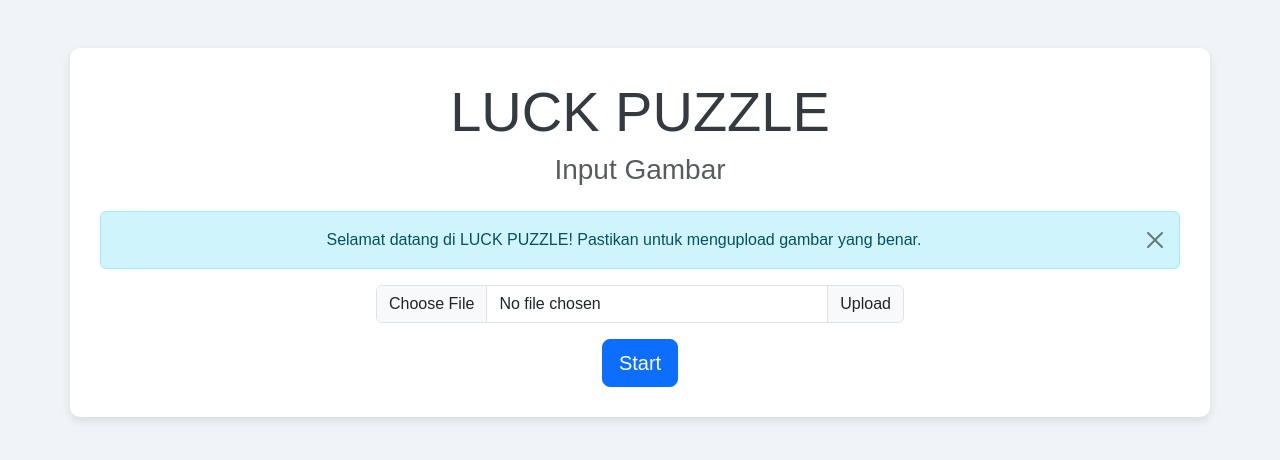
After one commit to rivaelsagala/Project-ALU-Kel-14, a Flask app: page /home in a window 1280 px wide. The commit adds this page. Shown: the top 460 px of the page. Run offline with Flask 3, Linux system fonts and the light colour scheme; some libraries are stand-ins or nearby versions.

Commit message:
saya sagala

```diff
--- a/KodeProgram/controller/GameController.py
+++ b/KodeProgram/controller/GameController.py
@@ -5,3 +5,11 @@ class GameController:
     @staticmethod
     def index():
         return render_template('index.html')
+
+    @staticmethod
+    def home():
+        return render_template('home.html')
+
+    @staticmethod
+    def home():
+        return render_template('home.html')
--- /dev/null
+++ b/KodeProgram/public/css/home.css
@@ -0,0 +1,27 @@
+body {
+    background-color: #f0f4f8; /* Warna latar belakang yang lembut */
+    font-family: 'Arial', sans-serif; /* Font modern */
+}
+
+.container {
+    border-radius: 10px; /* Sudut bulat pada kontainer */
+    box-shadow: 0 4px 10px rgba(0, 0, 0, 0.1); /* Bayangan halus */
+    padding: 30px; /* Ruang dalam kontainer */
+    background-color: white; /* Latar belakang putih untuk kontainer */
+}
+
+h1 {
+    color: #343a40; /* Warna teks untuk judul */
+}
+
+h3 {
+    color: #6c757d; /* Warna teks untuk subjudul */
+}
+
+.btn {
+    transition: background-color 0.3s ease; /* Efek transisi saat hover */
+}
+
+.btn:hover {
+    background-color: #0056b3; /* Warna latar belakang saat hover */
+}
--- a/KodeProgram/routes/web.py
+++ b/KodeProgram/routes/web.py
@@ -6,3 +6,7 @@ web = Blueprint('web', __name__)
 @web.route('/')
 def index():
     return GameController.index()
+
+@web.route('/home')
+def home():
+    return GameController.home()
--- /dev/null
+++ b/KodeProgram/templates/home.html
@@ -0,0 +1,60 @@
+<!doctype html>
+<html lang="en">
+
+<head>
+    <meta charset="utf-8">
+    <meta name="viewport" content="width=device-width, initial-scale=1">
+    <title>Home</title>
+    <link href="https://cdn.jsdelivr.net/npm/bootstrap@5.3.3/dist/css/bootstrap.min.css" rel="stylesheet"
+        integrity="sha384-QWTKZyjpPEjISv5WaRU9OFeRpok6YctnYmDr5pNlyT2bRjXh0JMhjY6hW+ALEwIH" crossorigin="anonymous">
+    <link rel="stylesheet" href="home.css"> <!-- Tautkan file CSS -->
+</head>
+
+<body>
+    <div class="container text-center mt-5">
+        <h1 class="display-4">LUCK PUZZLE</h1>
+        <h3 class="text-muted mb-4">Input Gambar</h3>
+
+        <!-- Hidden Alert -->
+        <div id="alertMessage" class="alert alert-info alert-dismissible fade show" role="alert" style="display: none;">
+            Selamat datang di LUCK PUZZLE! Pastikan untuk mengupload gambar yang benar.
+            <button type="button" class="btn-close" aria-label="Close" onclick="hideAlert()"></button>
+        </div>
+
+        <div class="row justify-content-center">
+            <div class="col-md-6">
+                <div class="input-group mb-3">
+                    <input type="file" class="form-control" id="inputGroupFile02">
+                    <label class="input-group-text" for="inputGroupFile02">Upload</label>
+                </div>
+            </div>
+        </div>
+
+        <div class="row justify-content-center">
+            <div class="col-md-6">
+                <a href="/home" class="btn btn-primary btn-lg">Start</a>
+            </div>
+        </div>
+    </div>
+
+    <script src="https://cdn.jsdelivr.net/npm/@popperjs/core@2.11.8/dist/umd/popper.min.js"
+        integrity="sha384-I7E8VVD/ismYTF4hNIPjVp/Zjvgyol6VFvRkX/vR+Vc4jQkC+hVqc2pM8ODewa9r"
+        crossorigin="anonymous"></script>
+    <script src="https://cdn.jsdelivr.net/npm/bootstrap@5.3.3/dist/js/bootstrap.min.js"
+        integrity="sha384-0pUGZvbkm6XF6gxjEnlmuGrJXVbNuzT9qBBavbLwCsOGabYfZo0T0to5eqruptLy"
+        crossorigin="anonymous"></script>
+
+    <script>
+        // Menampilkan alert saat halaman dimuat
+        window.onload = function () {
+            document.getElementById('alertMessage').style.display = 'block';
+        };
+
+        // Fungsi untuk menyembunyikan alert
+        function hideAlert() {
+            document.getElementById('alertMessage').style.display = 'none';
+        }
+    </script>
+</body>
+
+</html>
```
Also changed, not shown: KodeProgram/public/css/index.css (added, +17 -0 lines), KodeProgram/templates/index.html (+15 -5 lines), KodeProgram/public/css/New Text Document.txt (deleted).
